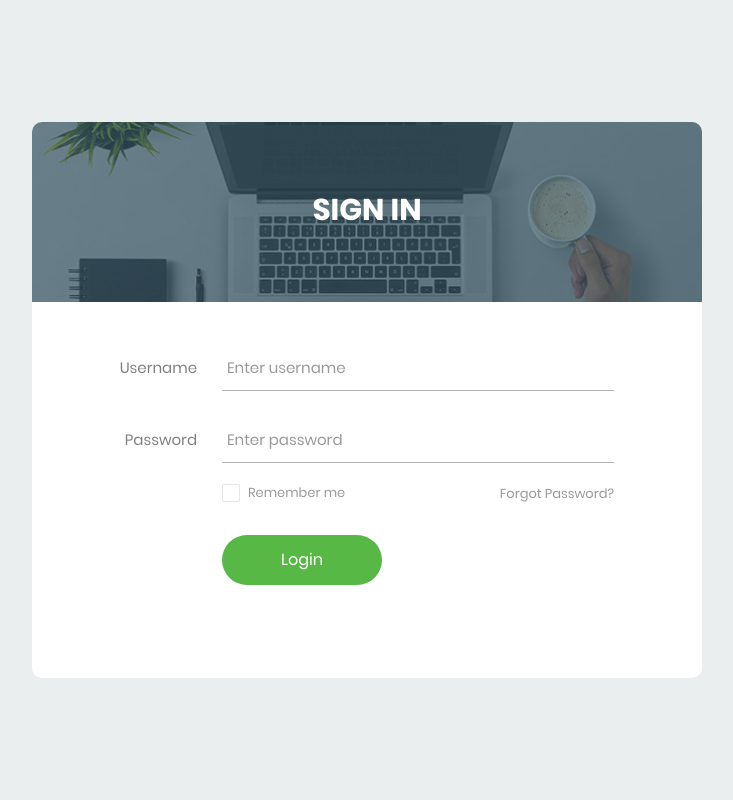
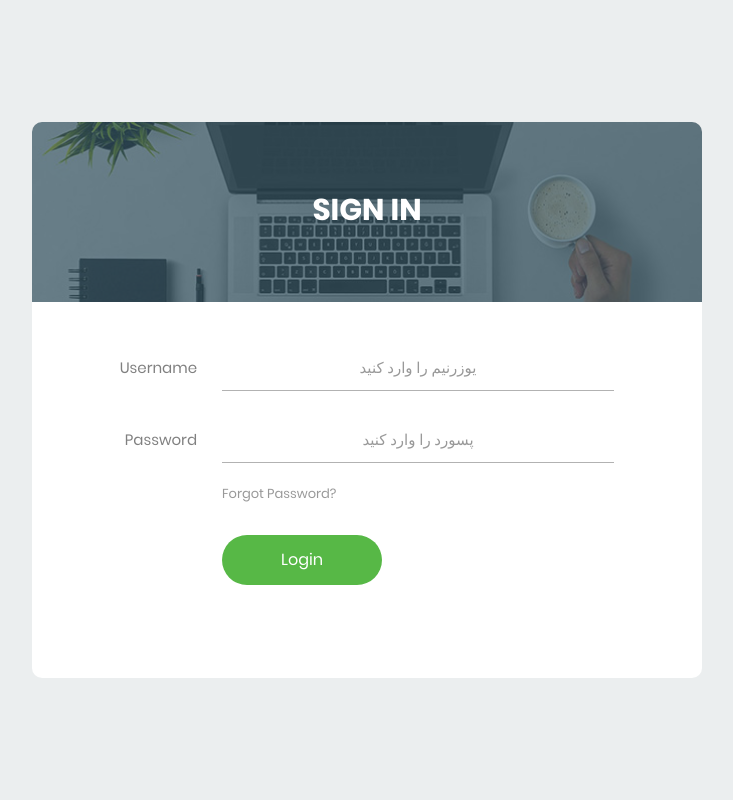
Before and after one commit to Mr-Ak-100/blog_website, a Django app: template account/templates/account/login.html in a window 1280 px wide. Shown: the whole page, without its empty margins (273-1006 px from the left). Run offline with Django 4.2, Linux system fonts and the light colour scheme; the template is opened without the code that fills it: values that come from a table or form of the project are taken from there, others are empty; tables that the repository leaves empty hold one stand-in row (values such as "Sample post"); some libraries are stand-ins or nearby versions.

Commit message:
apply_login_system

```diff
--- /dev/null
+++ b/account/forms.py
@@ -0,0 +1,34 @@
+from django import forms
+from django.forms import ValidationError
+from django.contrib.auth import authenticate
+
+
+class LoginForm(forms.Form):
+
+    username = forms.CharField(min_length=2, widget=forms.TextInput(attrs={
+        "class": "input100",
+        "placeholder": "یوزرنیم را وارد کنید",
+        "style": "text-align:center"
+    }))
+
+    password = forms.CharField(min_length=2, widget=forms.PasswordInput(attrs={
+        "class": "input100",
+        "placeholder": "پسورد را وارد کنید",
+        "style": "text-align:center"
+    }))
+
+    def clean(self):
+
+        cleaned_data = super().clean()
+
+        username = cleaned_data["username"]
+        password = cleaned_data["password"]
+
+        user = authenticate(username=username, password=password)
+
+        if user is None:
+            raise ValidationError("! یوزرنیم یا پسورد اشتباه است")
+
+
+class RegisterForm(forms.Form):
+    pass
--- a/account/static/account/login/css/util.css
+++ b/account/static/account/login/css/util.css
@@ -1,4 +1,4 @@
-/*[ FONT SIZE ]
+    /*[ FONT SIZE ]
 ///////////////////////////////////////////////////////////
 */
 .fs-1 {font-size: 1px;}
--- a/account/templates/account/login.html
+++ b/account/templates/account/login.html
@@ -10,9 +10,11 @@
     <!--===============================================================================================-->
     <link rel="stylesheet" type="text/css" href="{% static 'account/login/vendor/bootstrap/css/bootstrap.min.css' %}">
     <!--===============================================================================================-->
-	<link rel="stylesheet" type="text/css" href="{% static 'account/login/fonts/font-awesome-4.7.0/css/font-awesome.min.css' %}">
+    <link rel="stylesheet" type="text/css"
+          href="{% static 'account/login/fonts/font-awesome-4.7.0/css/font-awesome.min.css' %}">
     <!--===============================================================================================-->
-	<link rel="stylesheet" type="text/css" href="{% static 'account/login/fonts/Linearicons-Free-v1.0.0/icon-font.min.css' %}">
+    <link rel="stylesheet" type="text/css"
+          href="{% static 'account/login/fonts/Linearicons-Free-v1.0.0/icon-font.min.css' %}">
     <!--===============================================================================================-->
     <link rel="stylesheet" type="text/css" href="{% static 'account/login/vendor/animate/animate.css' %}">
     <!--===============================================================================================-->
@@ -22,7 +24,8 @@
     <!--===============================================================================================-->
     <link rel="stylesheet" type="text/css" href="{% static 'account/login/vendor/select2/select2.min.css' %}">
     <!--===============================================================================================-->
-	<link rel="stylesheet" type="text/css" href="{% static 'account/login/vendor/daterangepicker/daterangepicker.css' %}">
+    <link rel="stylesheet" type="text/css"
+          href="{% static 'account/login/vendor/daterangepicker/daterangepicker.css' %}">
     <!--===============================================================================================-->
     <link rel="stylesheet" type="text/css" href="{% static 'account/login/css/util.css' %}">
     <link rel="stylesheet" type="text/css" href="{% static 'account/login/css/main.css' %}">
@@ -33,33 +36,36 @@
 <div class="limiter">
     <div class="container-login100">
         <div class="wrap-login100">
-				<div class="login100-form-title" style="background-image: url({% static 'account/login/images/bg-01.jpg' %});">
+            <div class="login100-form-title"
+                 style="background-image: url({% static 'account/login/images/bg-01.jpg' %});">
 					<span class="login100-form-title-1">
 						Sign In
 					</span>
             </div>
 
-				<form class="login100-form validate-form">
+
+            <form class="login100-form validate-form" method="post">
+                {% csrf_token %}
+
+                <h5 style="margin: auto; text-align: center; color: red">
+                    {{ login_form.non_field_errors }}
+                </h5>
+
+                {{ login_form.username.errors }}
                 <div class="wrap-input100 validate-input m-b-26" data-validate="Username is required">
                     <span class="label-input100">Username</span>
-						<input class="input100" type="text" name="username" placeholder="Enter username">
+                    {{ login_form.username }}
                     <span class="focus-input100"></span>
                 </div>
 
-					<div class="wrap-input100 validate-input m-b-18" data-validate = "Password is required">
+                {{ login_form.password.errors }}
+                <div class="wrap-input100 validate-input m-b-18" data-validate="Password is required">
                     <span class="label-input100">Password</span>
-						<input class="input100" type="password" name="pass" placeholder="Enter password">
+                    {{ login_form.password }}
                     <span class="focus-input100"></span>
                 </div>
 
                 <div class="flex-sb-m w-full p-b-30">
-						<div class="contact100-form-checkbox">
-							<input class="input-checkbox100" id="ckb1" type="checkbox" name="remember-me">
-							<label class="label-checkbox100" for="ckb1">
-								Remember me
-							</label>
-						</div>
-
                     <div>
                         <a href="#" class="txt1">
                             Forgot Password?
@@ -72,6 +78,7 @@
                         Login
                     </button>
                 </div>
+
             </form>
         </div>
     </div>
```
Also changed, not shown: account/views.py (+20 -1 lines), account/static/account/login/css/main.css (line endings or trailing spaces). Lines whose indentation alone changed are shown as unchanged.
